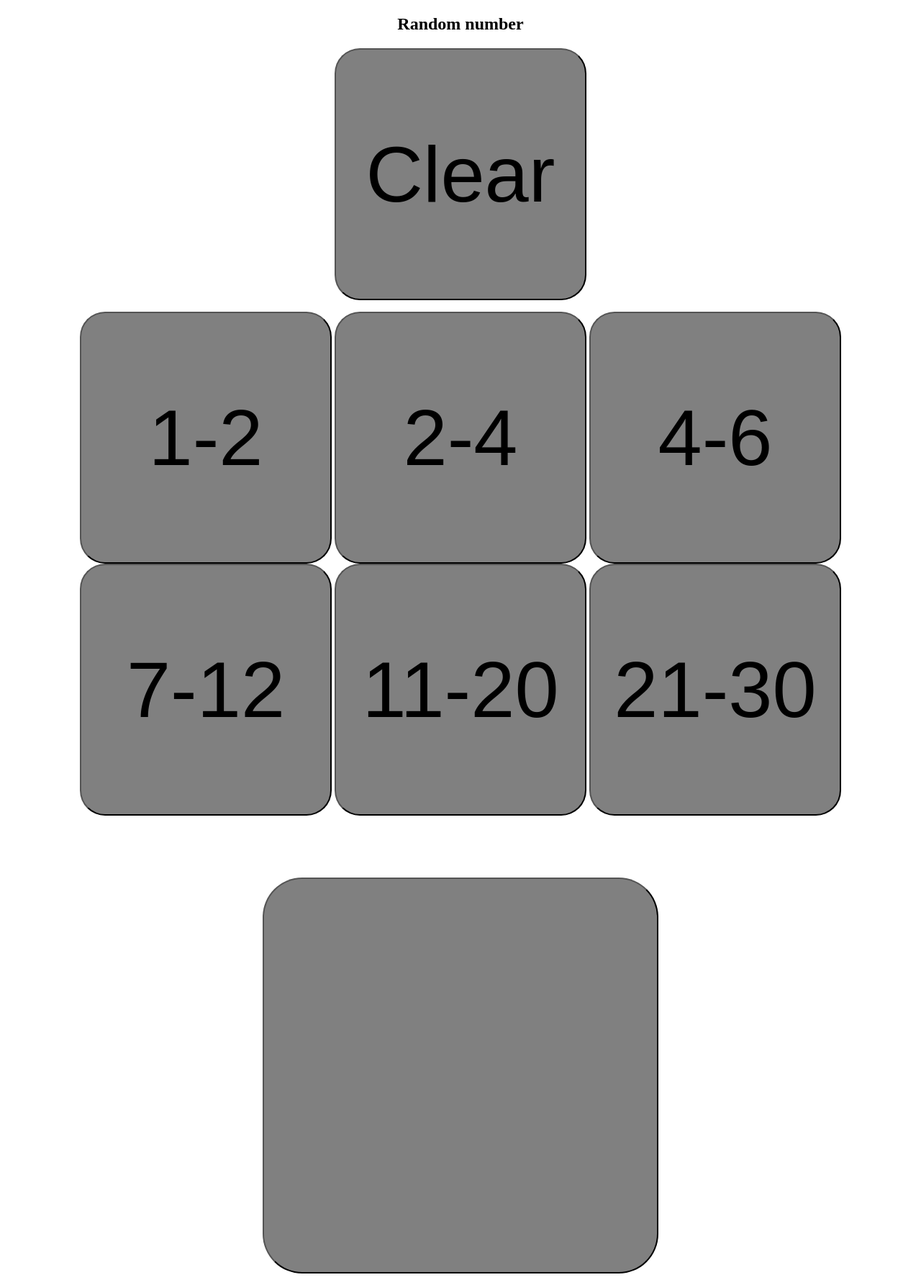
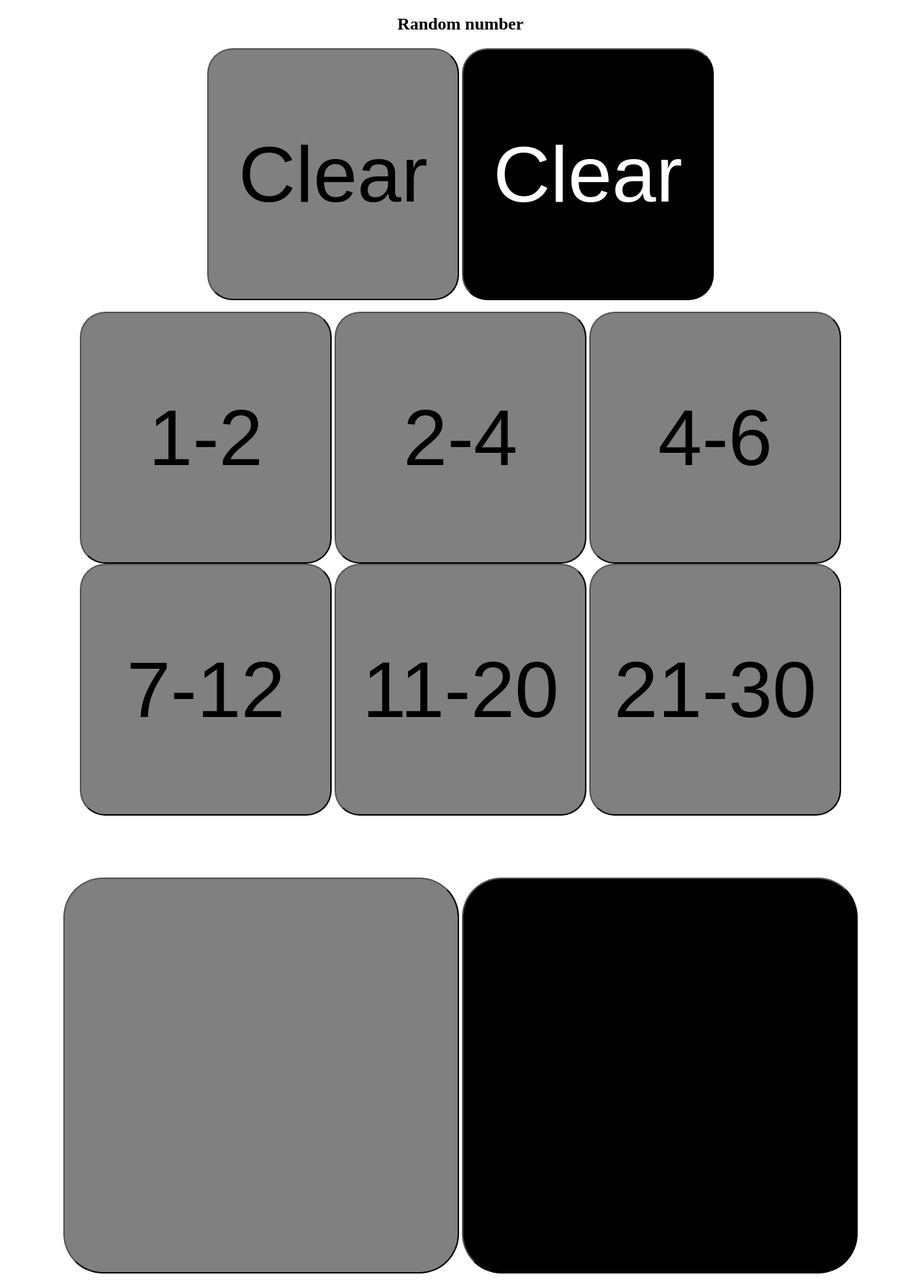
Before and after one commit to jpradoar/resources, a plain HTML site: page index.html in a window 1280 px wide. Shown: the whole page at 72% size. Drawn offline with Linux system fonts and the light colour scheme.

Commit message:
Update index.html

```diff
--- a/index.html
+++ b/index.html
@@ -4,11 +4,16 @@
 .button {padding:4px;width:204px;height:204px;border-radius:10%;}
 .buttonSize {font-size: 110px;width: 350px;height: 350px;background-color: grey; }
 .buttonResult {font-size: 470px;width: 550px;height: 550px;background-color: grey; }
+.buttonBlack {font-size: 470px;width: 550px;height: 550px;background-color:black; color: white; }
+.BN {background-color:black; color: white;}
 </style>
 <body>
 <div align="center">
 <h2>Random number</h2>
-<p><button class="button buttonSize" onclick="document.getElementById('demo').innerHTML = getRndInteger(0,0)">Clear</button></p>
+<p>
+  <button class="button buttonSize" onclick="document.getElementById('demo').innerHTML = getRndInteger(0,0)">Clear</button>
+  <button class="button buttonSize BN" onclick="document.getElementById('poleposition').innerHTML = getRndInteger(0,0)">Clear</button>
+</p>
 <p>
   <button class="button buttonSize" onclick="document.getElementById('demo').innerHTML = getRndInteger(1,3)">1-2</button>
   <button class="button buttonSize" onclick="document.getElementById('demo').innerHTML = getRndInteger(2,5)">2-4</button>
@@ -17,7 +22,10 @@
   <button class="button buttonSize" onclick="document.getElementById('demo').innerHTML = getRndInteger(11,21)">11-20</button>
   <button class="button buttonSize" onclick="document.getElementById('demo').innerHTML = getRndInteger(21,31)">21-30</button>
 </p><br><br><br>
-<p><button class="button buttonResult" id="demo"></button></p>
+<p>
+    <button class="button buttonResult" id="demo"></button>
+    <button class="button buttonResult BN" id="poleposition"onclick="document.getElementById('poleposition').innerHTML = getRndInteger(1,21)"></button>
+</p>
 </div>
 <script>function getRndInteger(min,max){return Math.floor(Math.random() * (max - min)) + min;}</script>
 </body>
```
